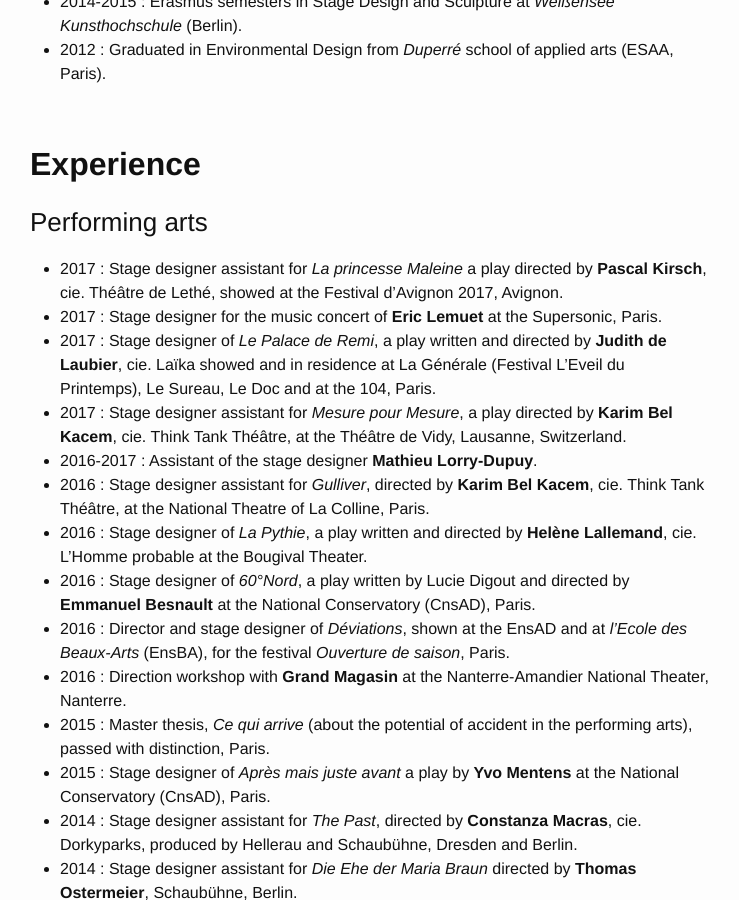
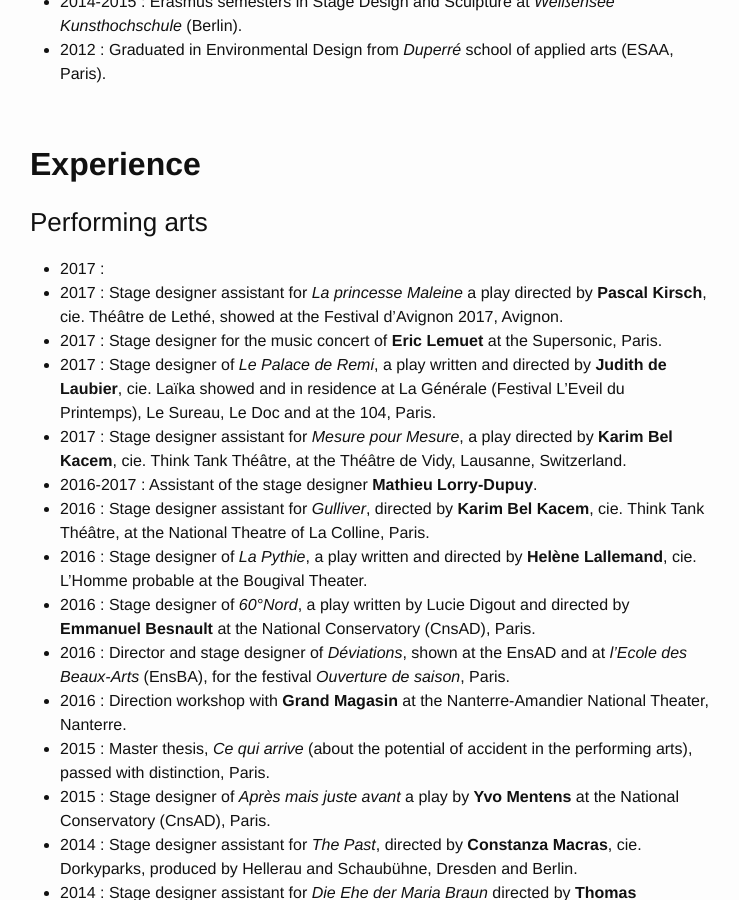
Before and after one commit to louiseds/louiseds.github.io, a Jekyll site: the page built from about.md, in a window 1280 px wide and 900 px high, scrolled down 2924 px. Shown: the whole window, without its empty margins (270-1009 px from the left). Built offline with Jekyll 4.4.1, drawn with Linux system fonts in a browser that asks for light colours.

Commit message:
Update about.md

```diff
--- a/about.md
+++ b/about.md
@@ -86,6 +86,7 @@
 
 ### Performing arts
 
+* 2017 :
 * 2017 : Stage designer assistant for _La princesse Maleine_ a play directed by **Pascal Kirsch**, cie. Théâtre de Lethé, showed at the Festival d'Avignon 2017, Avignon.
 * 2017 : Stage designer for the music concert of **Eric Lemuet** at the Supersonic, Paris.
 * 2017 : Stage designer of _Le Palace de Remi_, a play written and directed by **Judith de Laubier**, cie. Laïka showed and in residence at La Générale (Festival L'Eveil du Printemps), Le Sureau, Le Doc and at the 104, Paris.
```
